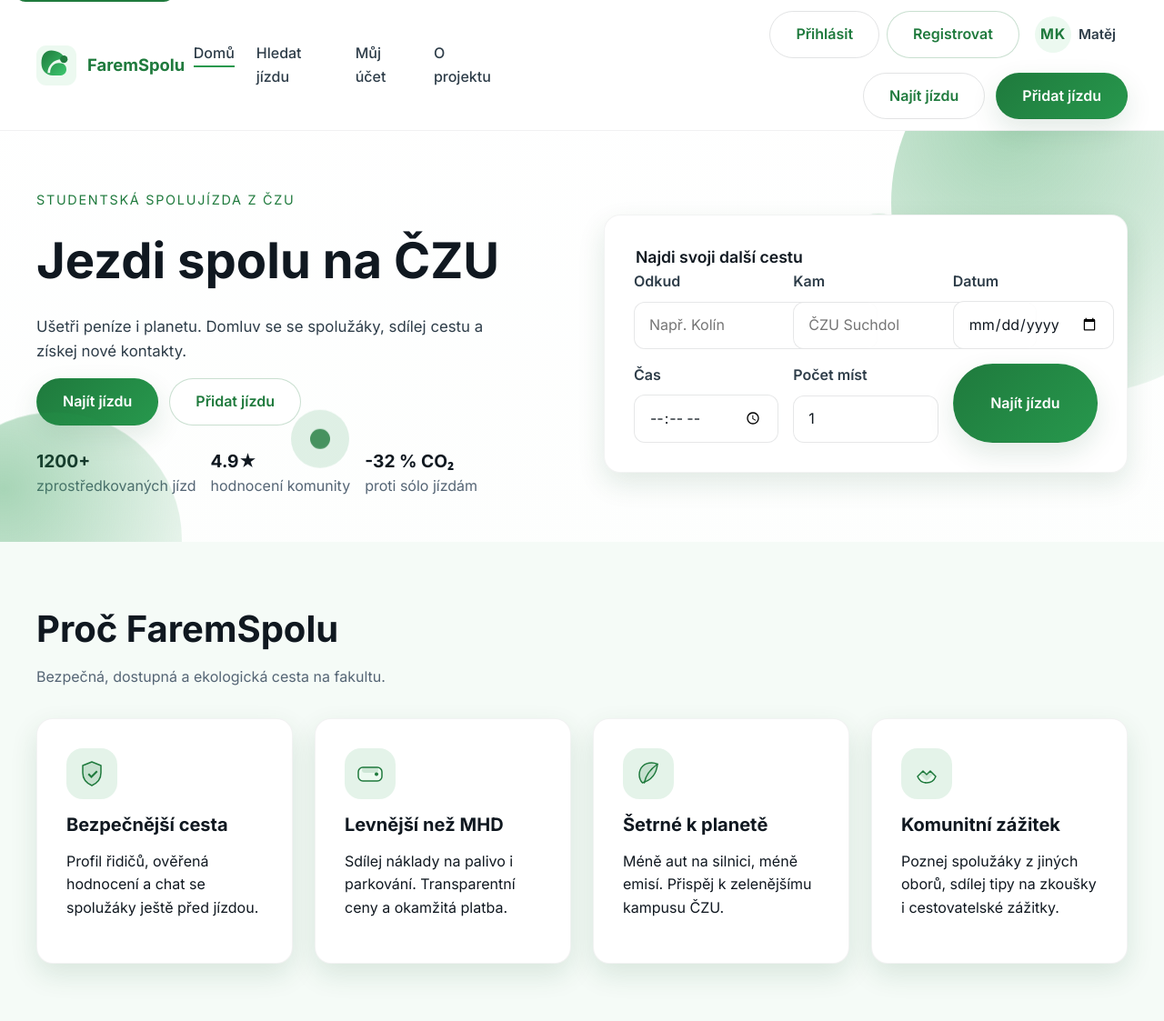
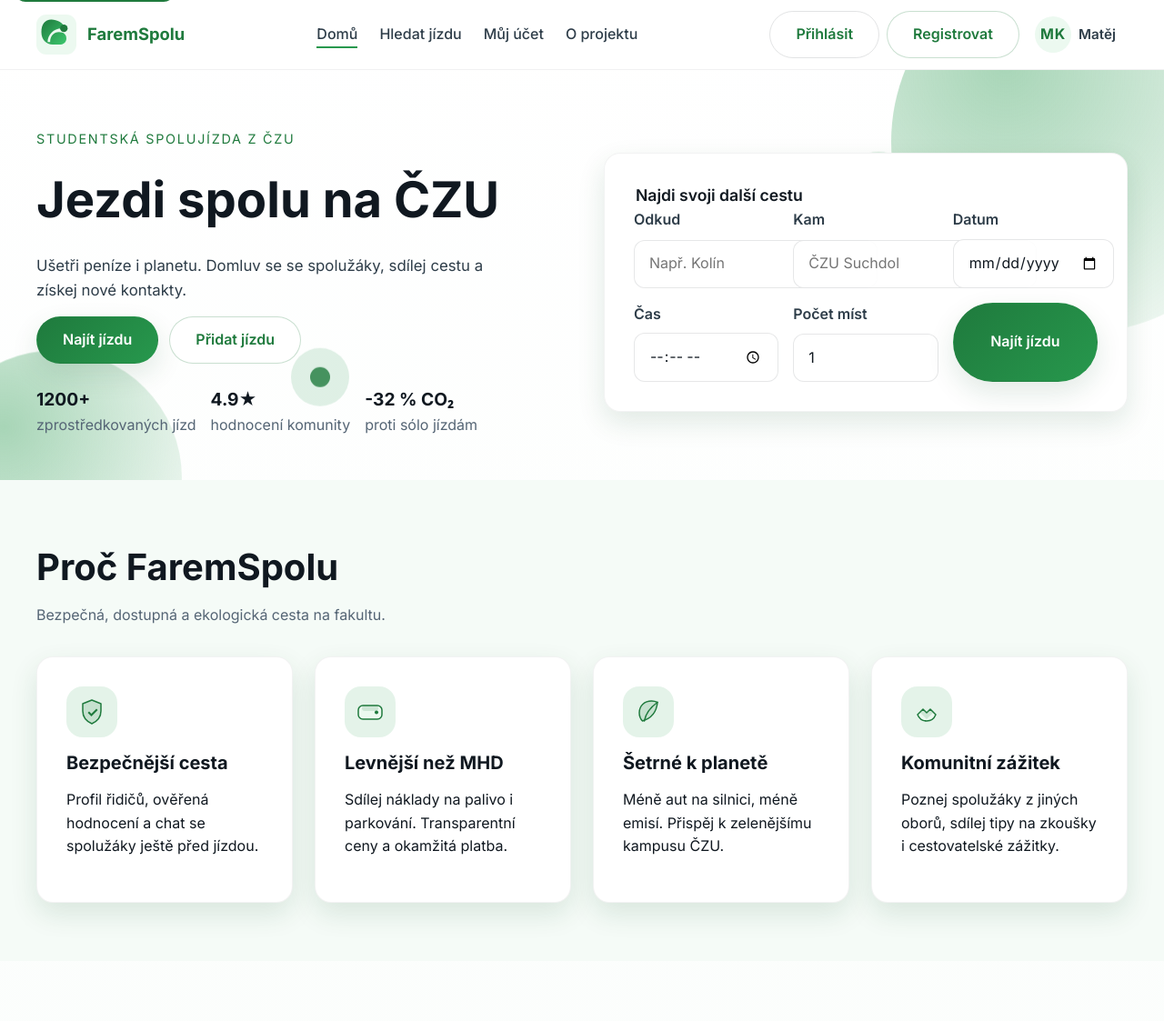
Before and after one commit to madMatt12/CZUber, a PHP site: page / in a window 1280 px wide. Shown: the top 1123 px of the page at 91% size. Run offline with PHP 8.4, Linux system fonts and the light colour scheme.

Commit message:
bug/ correct formatting on some elements
- delele přidat jízdu najít jízdu buttons (again cause i made this branch before comit xd)
- use z-index on the main page orbes and buttons
- correct date format on the rides page

```diff
--- a/assets/css/styles.css
+++ b/assets/css/styles.css
@@ -258,6 +258,8 @@ button {
   display: grid;
   gap: var(--space-8);
   align-items: center;
+  position: relative;
+  z-index: 1;
 }
 
 .hero__copy {
@@ -301,6 +303,7 @@ button {
   position: absolute;
   inset: 0;
   pointer-events: none;
+  z-index: 0;
 }
 
 .hero__orb {
--- a/assets/js/main.js
+++ b/assets/js/main.js
@@ -112,10 +112,6 @@ const renderHeader = (activeKey) => {
             <span class="site-header__avatar" data-auth-initials aria-hidden="true">${state.profile.initials}</span>
             <span class="site-header__profile-name" data-auth-name aria-hidden="true">${firstName}</span>
           </button>
-        </div>
-        <div class="site-header__cta">
-          <a class="btn btn--ghost" href="rides.html">Najít jízdu</a>
-          <button class="btn btn--primary" data-modal-open="offer-modal">Přidat jízdu</button>
         </div>
       </div>
       <button class="site-header__menu" type="button" aria-expanded="false" aria-controls="nav-menu">
@@ -817,7 +813,7 @@ const setupAuthControls = () => {
 
   delegate('click', '[data-auth-profile]', (event) => {
     event.preventDefault();
-    showToast('Správa profilu je ve vývoji.');
+    window.location.href = 'account.html';
   });
 
   state.authBound = true;
--- a/assets/js/pages/rides.js
+++ b/assets/js/pages/rides.js
@@ -38,9 +38,11 @@ const renderRideCard = (ride) => {
   const content = template.content.cloneNode(true);
   content.querySelector('[data-route]').textContent = `${ride.from} → ${ride.to}`;
   const formattedDeparture = new Intl.DateTimeFormat('cs-CZ', {
-    weekday: 'short',
+    day: '2-digit',
+    month: '2-digit',
     hour: '2-digit',
-    minute: '2-digit'
+    minute: '2-digit',
+    weekday: 'short'
   }).format(new Date(ride.departure));
   content.querySelector('[data-departure]').textContent = formattedDeparture;
   content.querySelector('[data-driver]').textContent = `Řidič: ${ride.driver.name}`;
```
